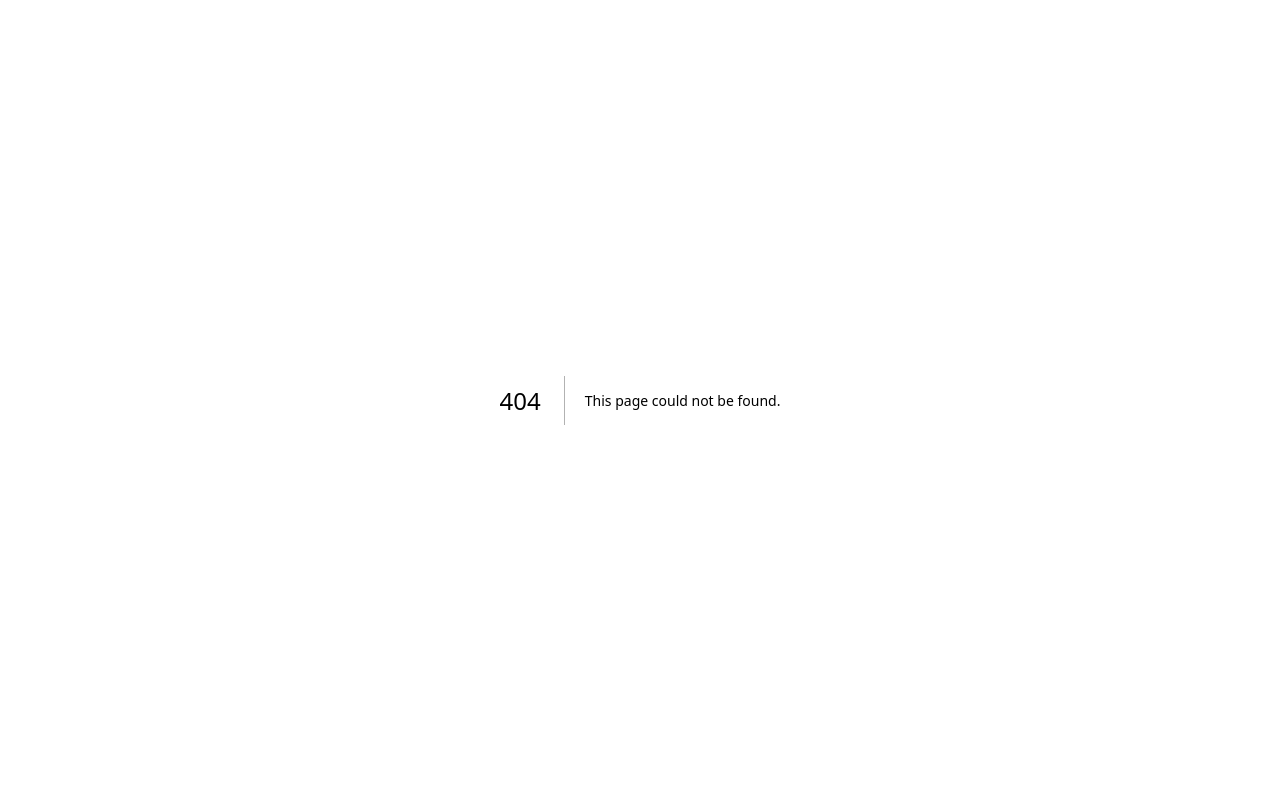
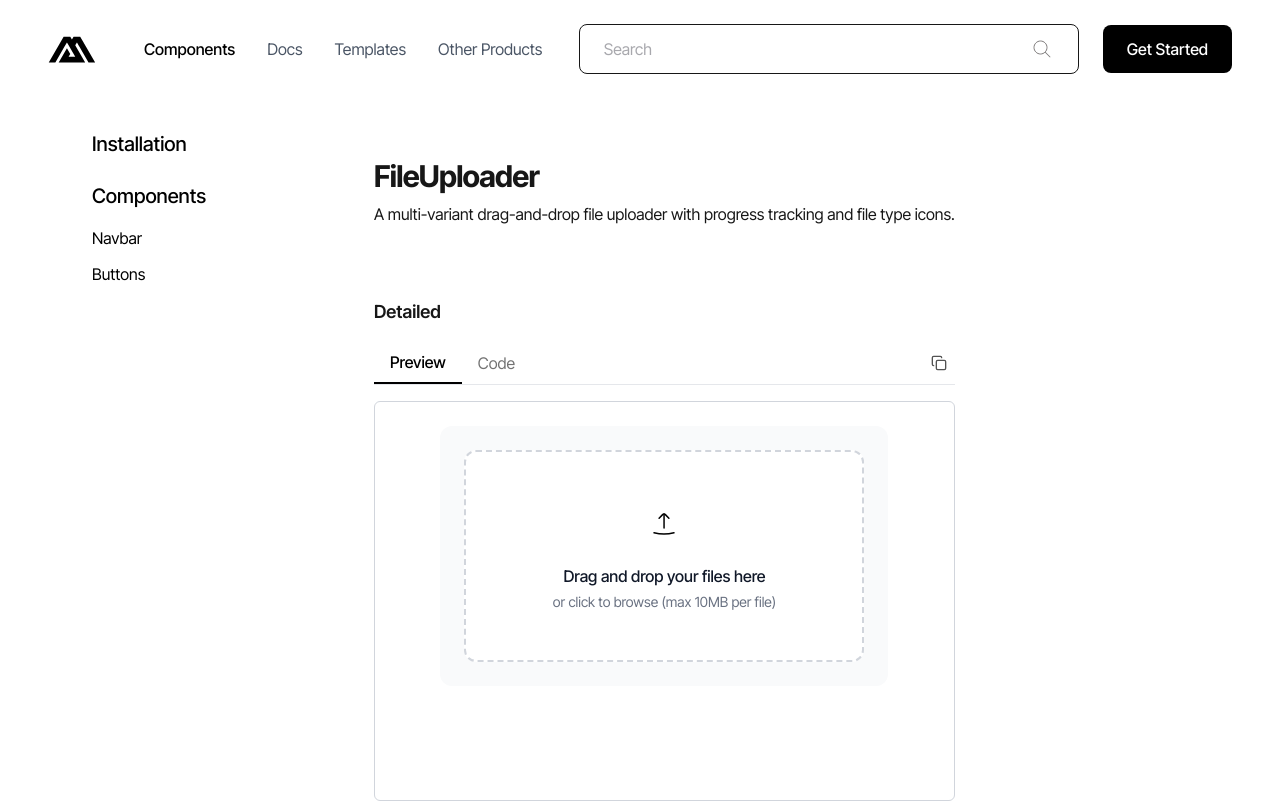
Before and after one commit to mohamedzouine827/nebulaui, a Next.js app: page /components/fileuploader in a window 1280 px wide. Before the commit this address had no page. Shown: the top 803 px of the page. Built offline with nearby package versions, Linux system fonts and the light colour scheme.

Commit message:
Finalized: the file uploaded component

```diff
--- a/app/_component/components/CodePreview.tsx
+++ b/app/_component/components/CodePreview.tsx
@@ -1,65 +1,90 @@
-// components/CodePreview.tsx
 "use client"
-// components/CodePreview.tsx
-import React, { useState } from 'react';
-import CopyIcon from "@/public/copy.svg"
-import Image from 'next/image';
+
+import React, { useState } from "react"
+import { Copy } from "lucide-react"
 
 interface CodePreviewProps {
-  previewText?: string;
-  codeText?: string;
+  title?: string
+  previewText?: string
+  codeText?: string
+  code: string
+  children: React.ReactNode
 }
 
 const CodePreview: React.FC<CodePreviewProps> = ({
-  previewText = 'Preview',
-  codeText = 'Code',
+  title,
+  previewText = "Preview",
+  codeText = "Code",
+  code,
+  children,
 }) => {
-  const [activeTab, setActiveTab] = useState<'preview' | 'code'>('preview');
+  const [activeTab, setActiveTab] = useState<"preview" | "code">("preview")
+  const [copied, setCopied] = useState(false)
+
+  const handleCopy = () => {
+    navigator.clipboard.writeText(code)
+    setCopied(true)
+    setTimeout(() => setCopied(false), 2000)
+  }
 
   return (
-    <div className="w-[731px] flex flex-col items-center gap-6">
+    <div className="w-full flex flex-col gap-4 py-8">
+      {/* Title */}
+      {title && (
+        <h3 className="text-lg font-semibold text-neutral-900">{title}</h3>
+      )}
+
       {/* Tabs */}
-      <div className="w-full flex items-center justify-between bg-white border-b border-gray-300">
+      <div className="flex items-center justify-between border-b border-gray-200">
         <div className="flex items-center">
-          {/* Preview Tab */}
           <button
-            onClick={() => setActiveTab('preview')}
+            onClick={() => setActiveTab("preview")}
             className={`px-4 py-2 ${
-              activeTab === 'preview'
-                ? 'border-b-2 border-black text-black font-medium'
-                : 'text-neutral-500 font-normal'
-            } text-base`}
+              activeTab === "preview"
+                ? "border-b-2 border-black text-black font-medium"
+                : "text-neutral-500"
+            }`}
           >
             {previewText}
           </button>
-
-          {/* Code Tab */}
           <button
-            onClick={() => setActiveTab('code')}
+            onClick={() => setActiveTab("code")}
             className={`px-4 py-2 ${
-              activeTab === 'code'
-                ? 'border-b-2 border-black text-black font-medium cursor-pointer'
-                : 'text-neutral-500 font-normal cursor-pointer'
-            } text-base`}
+              activeTab === "code"
+                ? "border-b-2 border-black text-black font-medium"
+                : "text-neutral-500"
+            }`}
           >
             {codeText}
           </button>
         </div>
 
-        {/* Copy Icon */}
-        <div className="w-6 h-6 bg-stone-500 rounded-sm flex items-center justify-center cursor-pointer">
-          {/* You can add a real icon here */}
-          <Image src="/copy.svg" alt="copy icon" height={18} width={18} />
-
-        </div>
+        <button
+          onClick={handleCopy}
+          className="w-8 h-8 flex items-center justify-center hover:bg-neutral-100 rounded transition"
+        >
+          {copied ? (
+            <span className="text-xs text-green-500">✓</span>
+          ) : (
+            <Copy className="w-4 h-4 text-neutral-600" />
+          )}
+        </button>
       </div>
 
       {/* Content */}
-      <div className="w-full h-80 border border-zinc-300 rounded-lg flex items-center justify-center text-gray-400 text-lg">
-        {activeTab === 'preview' ? 'Preview Content' : 'Code Content'}
+      <div className="w-full border border-gray-300 rounded-md bg-white overflow-hidden min-h-[400px]">
+        {activeTab === "preview" ? (
+          <div className="w-full h-full flex items-center justify-center p-6">
+            {children}
+          </div>
+        ) : (
+          <pre className="w-full h-full p-6 text-sm text-gray-800 whitespace-pre-wrap overflow-auto">
+            <code>{code}</code>
+          </pre>
+        )}
       </div>
     </div>
-  );
-};
+  )
+}
 
-export default CodePreview;
+export default CodePreview
--- a/app/_component/components/FileUploader.tsx
+++ b/app/_component/components/FileUploader.tsx
@@ -19,8 +19,8 @@ type UploadStatus = {
 };
 
 type FileUploaderProps = {
-  variant?: 'compact' | 'detailed' | 'minimal' | 'precise';
-  maxFileSize?: number; // in MB
+  variant?: 'compact' | 'detailed' | 'minimal' | 'precise' | 'progressive';
+  maxFileSize?: number;
   acceptedFileTypes?: string;
 };
 
@@ -30,7 +30,7 @@ type UploadedFileProps = {
   type: string;
   progress: number;
   onRemove?: () => void;
-  variant: 'compact' | 'detailed' | 'minimal' | 'precise';
+  variant: 'compact' | 'detailed' | 'minimal' | 'precise' | 'progressive';
 };
 
 function formatSize(size: number) {
@@ -74,15 +74,14 @@ function UploadedFiles({
     detailed: 'px-4 py-3 text-sm',
     minimal: 'px-3 py-2 text-sm',
     precise: 'px-4 py-3 text-sm',
+    progressive: 'px-4 py-3 text-sm',
   };
 
-  const iconSize = variant === 'minimal' ? 'w-10 h-10 rounded-lg' : 'w-12 h-12 rounded-xl';
+  const iconSize = variant === 'minimal' ? 'w-8  h-8  rounded-lg' : 'w-8  h-8  rounded-xl';
   const gap = variant === 'minimal' ? 'gap-3' : 'gap-4';
 
   return (
-    <div
-      className={`w-full rounded-lg border border-gray-200 bg-white shadow-xs hover:shadow-sm transition-shadow ${containerClasses[variant]} gap-2`}
-    >
+    <div className={`w-full rounded-lg border border-gray-200 bg-white shadow-xs hover:shadow-sm transition-shadow ${containerClasses[variant]} gap-2`}>
       <div className="flex justify-between items-center w-full">
         <div className={`flex items-center ${gap}`}>
           <div className={`${iconSize} flex items-center justify-center bg-primary-50`}>
@@ -113,14 +112,19 @@ function UploadedFiles({
         </button>
       </div>
 
-      {(variant === 'precise' || variant === 'detailed') && (
-        <div className="w-full h-1.5 bg-gray-100 rounded-full overflow-hidden mt-2">
+      {(variant === 'precise' || variant === 'detailed' || variant === 'progressive') && (
+        <div className="w-full flex items-center gap-2 mt-2">
+          <div className="w-full h-1.5 bg-gray-100 rounded-full overflow-hidden">
             <motion.div
               className="h-full bg-gray-500"
               initial={{ width: 0 }}
               animate={{ width: `${progress}%` }}
               transition={{ duration: 0.4, ease: 'easeInOut' }}
             />
+          </div>
+          {variant === 'progressive' && (
+            <span className="text-xs text-gray-500 w-[32px] text-right">{progress}%</span>
+          )}
         </div>
       )}
     </div>
@@ -136,11 +140,10 @@ export default function FileUploader({
   const [uploads, setUploads] = useState<UploadStatus[]>([]);
   const [isDragActive, setIsDragActive] = useState(false);
 
-  const generateId = () => {
-    return typeof crypto !== 'undefined' && crypto.randomUUID
+  const generateId = () =>
+    typeof crypto !== 'undefined' && crypto.randomUUID
       ? crypto.randomUUID()
       : `${Date.now()}-${Math.floor(Math.random() * 100000)}`;
-  };
 
   const handleClick = () => {
     inputRef.current?.click();
@@ -162,7 +165,7 @@ export default function FileUploader({
       progress: 0,
     }));
 
-    setUploads((prev) => [...prev, ...newUploads]);
+    setUploads(prev => [...prev, ...newUploads]);
 
     validFiles.forEach((file, index) => {
       const id = newUploads[index].id;
@@ -170,32 +173,27 @@ export default function FileUploader({
     });
   };
 
-
   const simulateUpload = (id: string, size: number) => {
     let progress = 0;
-    const uploadSpeed = 10000_000; // bytes per second (e.g. 500 KB/s)
-    const totalDuration = (size / uploadSpeed) * 1000; // ms
-    const intervalTime = 100; // ms between updates
+    const uploadSpeed = 10000_000;
+    const totalDuration = (size / uploadSpeed) * 1000;
+    const intervalTime = 100;
     const steps = totalDuration / intervalTime;
     const progressIncrement = 100 / steps;
 
     const interval = setInterval(() => {
       progress = Math.min(progress + progressIncrement, 100);
-
-      setUploads((prevUploads) =>
-        prevUploads.map((upload) =>
+      setUploads(prev =>
+        prev.map(upload =>
           upload.id === id ? { ...upload, progress: Math.floor(progress) } : upload
         )
       );
-
-      if (progress >= 100) {
-        clearInterval(interval);
-      }
+      if (progress >= 100) clearInterval(interval);
     }, intervalTime);
   };
 
   const handleFileChange = (e: React.ChangeEvent<HTMLInputElement>) => {
-    if (e.target.files && e.target.files.length > 0) {
+    if (e.target.files?.length) {
       handleFiles(e.target.files);
       e.target.value = '';
     }
@@ -204,7 +202,7 @@ export default function FileUploader({
   const handleDrop = (e: React.DragEvent<HTMLDivElement>) => {
     e.preventDefault();
     setIsDragActive(false);
-    if (e.dataTransfer.files && e.dataTransfer.files.length > 0) {
+    if (e.dataTransfer.files?.length) {
       handleFiles(e.dataTransfer.files);
     }
   };
@@ -214,12 +212,10 @@ export default function FileUploader({
     setIsDragActive(true);
   };
 
-  const handleDragLeave = () => {
-    setIsDragActive(false);
-  };
+  const handleDragLeave = () => setIsDragActive(false);
 
   const handleRemoveFile = (id: string) => {
-    setUploads((prev) => prev.filter((file) => file.id !== id));
+    setUploads(prev => prev.filter(file => file.id !== id));
   };
 
   return (
@@ -234,20 +230,17 @@ export default function FileUploader({
           accept={acceptedFileTypes}
         />
 
-        {/* Upload Box */}
         <motion.div
           layout
           className={`cursor-pointer relative w-full rounded-xl flex flex-col items-center justify-center transition-all duration-150
             ${uploads.length > 0 ? 'p-6 border-2' : 'p-12 border-2'}
-            ${isDragActive ? 'border-primary-300 bg-primary-50' : 'border-dashed border-gray-300 bg-white'}
-          `}
+            ${isDragActive ? 'border-primary-300 bg-primary-50' : 'border-dashed border-gray-300 bg-white'}`}
           onClick={handleClick}
           onDrop={handleDrop}
           onDragOver={handleDragOver}
           onDragLeave={handleDragLeave}
         >
           {uploads.length > 0 ? (
-            <>
             <div className="flex flex-col items-center gap-3">
               <div className="w-10 h-10 rounded-full bg-primary-100 flex items-center justify-center">
                 <PlusIcon className="w-5 h-5 text-primary-600" />
@@ -259,9 +252,7 @@ export default function FileUploader({
                 </p>
               </div>
             </div>
-            </>
           ) : (
-            <>
             <div className="flex flex-col items-center gap-4">
               <div className="w-12 h-12 rounded-full bg-primary-100 flex items-center justify-center">
                 <Image
@@ -269,7 +260,6 @@ export default function FileUploader({
                   alt="Upload Icon"
                   width={24}
                   height={24}
-                    className="text-primary-600"
                 />
               </div>
               <div className="text-center">
@@ -281,32 +271,22 @@ export default function FileUploader({
                 </p>
               </div>
             </div>
-            </>
           )}
         </motion.div>
 
-        {/* File List */}
         {uploads.length > 0 && (
           <motion.div layout className="w-full flex flex-col gap-3">
             <AnimatePresence>
-              {uploads.map((upload) => (
-                <motion.div
-                  key={upload.id}
-                  layout
-                  initial={{ opacity: 0, scale: 0.95, y: 10 }}
-                  animate={{ opacity: 1, scale: 1, y: 0 }}
-                  exit={{ opacity: 0, scale: 0.95, y: -10 }}
-                  transition={{ duration: 0.25 }}
-                >
+              {uploads.map((file) => (
                 <UploadedFiles
-                    name={upload.name}
-                    size={upload.size}
-                    type={upload.type}
-                    progress={upload.progress}
-                    onRemove={() => handleRemoveFile(upload.id)}
+                  key={file.id}
+                  name={file.name}
+                  size={file.size}
+                  type={file.type}
+                  progress={file.progress}
                   variant={variant}
+                  onRemove={() => handleRemoveFile(file.id)}
                 />
-                </motion.div>
               ))}
             </AnimatePresence>
           </motion.div>
--- /dev/null
+++ b/app/components/fileuploader/page.tsx
@@ -0,0 +1,44 @@
+import CodePreview from "@/app/_component/components/CodePreview"
+import FileUploader from "@/app/_component/components/FileUploader"
+
+export default function FileUploaderDocs() {
+  return (
+    <div className="space-y-10">
+      {/* Page Heading */}
+      <div className="space-y-2">
+        <h2 className="text-3xl font-bold tracking-tight">FileUploader</h2>
+        <p className="text-muted-foreground">
+          A multi-variant drag-and-drop file uploader with progress tracking and file type icons.
+        </p>
+      </div>
+
+      {/* Default Usage */}
+      <CodePreview
+        title="Detailed"
+        code={`<FileUploader variant="detailed" maxFileSize={10} acceptedFileTypes="image/*,application/pdf" />`}
+      >
+        <FileUploader
+          variant="detailed"
+          maxFileSize={10}
+          acceptedFileTypes="image/*,application/pdf"
+        />
+      </CodePreview>
+
+      {/* Variants */}
+      <div className="space-y-6">
+        <h4 className="text-xl font-semibold">Variants</h4>
+        <div className="space-y-10">
+          {["compact", "detailed", "minimal", "precise", "progressive"].map((variant) => (
+            <CodePreview
+              key={variant}
+              title={variant.charAt(0).toUpperCase() + variant.slice(1)}
+              code={`<FileUploader variant="${variant}" />`}
+            >
+              <FileUploader variant={variant as any} />
+            </CodePreview>
+          ))}
+        </div>
+      </div>
+    </div>
+  )
+}
--- a/app/test/page.tsx
+++ b/app/test/page.tsx
@@ -8,6 +8,6 @@ export default function page() {
   };
 
   return (
-    <FileUploader variant="precise" acceptedFileTypes = '*/*' />
+    <FileUploader variant="progressive" acceptedFileTypes = '*/*' />
   )
 }
--- a/package.json
+++ b/package.json
@@ -11,6 +11,7 @@
   "dependencies": {
     "@heroicons/react": "^2.2.0",
     "framer-motion": "^12.7.3",
+    "lucide-react": "^0.501.0",
     "next": "15.2.4",
     "react": "^19.0.0",
     "react-dom": "^19.0.0"
```
Also changed, not shown: 1 other file (tests, documents, lock files or other folders). Lines whose indentation alone changed are shown as unchanged.
